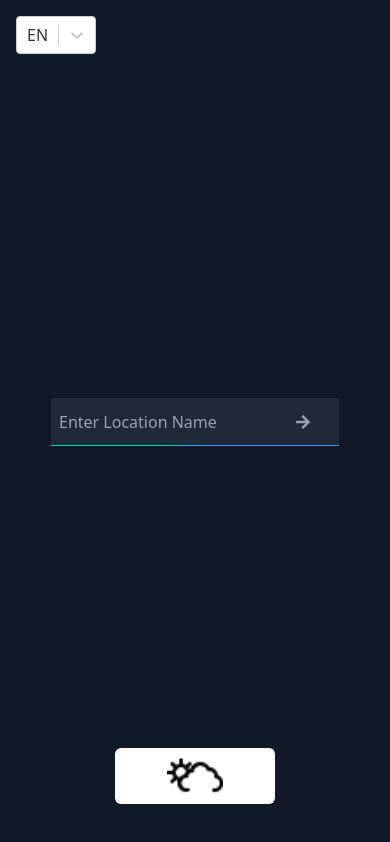
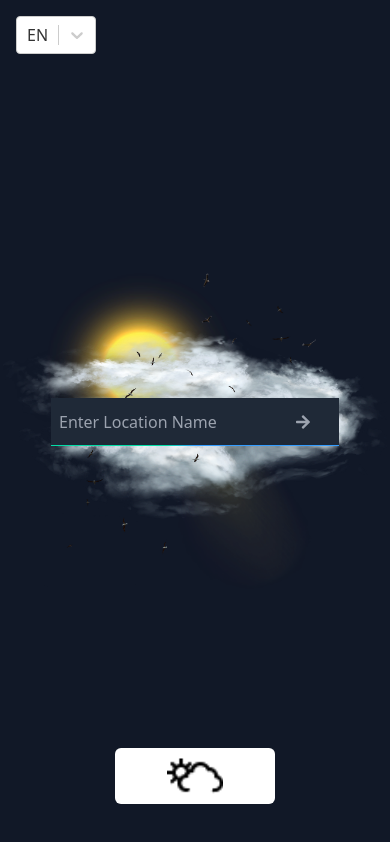
Before and after one commit to pilentboy/Weather-App, a React (Create React App) app: page / in a window 390 px wide. Built offline with nearby package versions, Linux system fonts and the light colour scheme.

Commit message:
responsive mobile home bg img

```diff
--- a/src/pages/Home.jsx
+++ b/src/pages/Home.jsx
@@ -42,7 +42,7 @@ const Home = () => {
 
     return (
 
-        <div className='container h-screen   flex justify-center items-center relative '>
+        <div className='container h-dvh   flex justify-center items-center relative '>
 
             <img
             src={process.env.PUBLIC_URL + '/assets/image/homeBG.webp'}
@@ -58,14 +58,10 @@ const Home = () => {
 
             <SlideShow />
 
-
-
-
-
-
+            <img src={process.env.PUBLIC_URL + '/assets/image/mobileBG2.png'} className={` w-96 h-42  duration-500  absolute top-[50%] left-[50%] translate-x-[-50%] translate-y-[-50%] block md:hidden blur-[${!locationFocus ? '0px' : '2px'}]`} />
 
            <form action='#' onSubmit={handleSearchLocation}>
-            <div className={`relative main-input w-72 h-12   ${selectedLan == 0 ? 'flex flex-row' : 'flex flex-row-reverse'} justify-between items-center animate__animated animate__infinite ${searching && 'animate__pulse'} bg-gray-800 md:w-96 md:h-16`}>
+            <div className={`relative main-input w-72 h-12 z-[500]  ${selectedLan == 0 ? 'flex flex-row' : 'flex flex-row-reverse'} justify-between items-center animate__animated animate__infinite ${searching && 'animate__pulse'} bg-gray-800 md:w-96 md:h-16`}>
 
                 {/* search location input*/}
               <input
```
Also changed, not shown: public/assets/image/mobileBG2.png (added).
